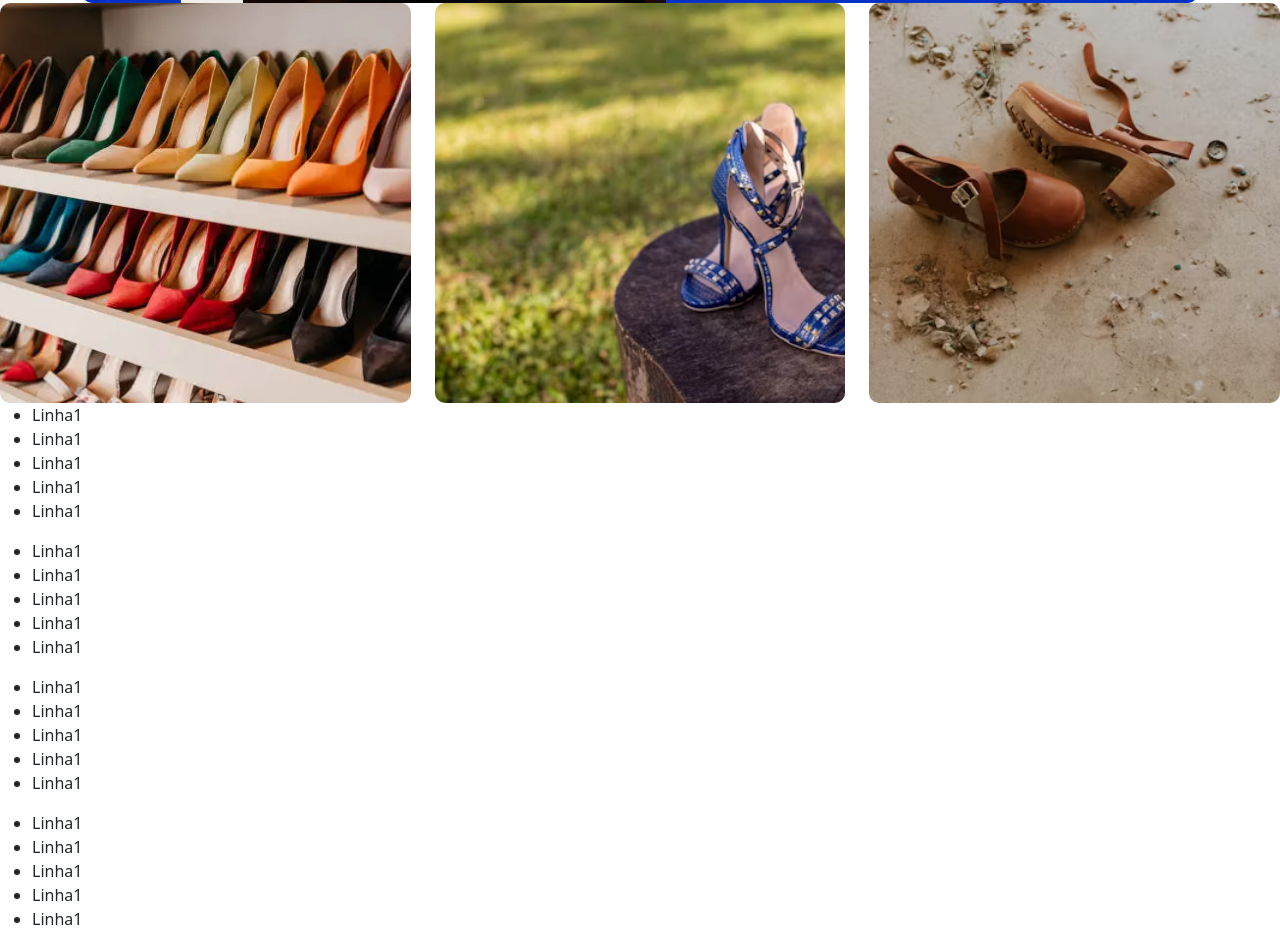
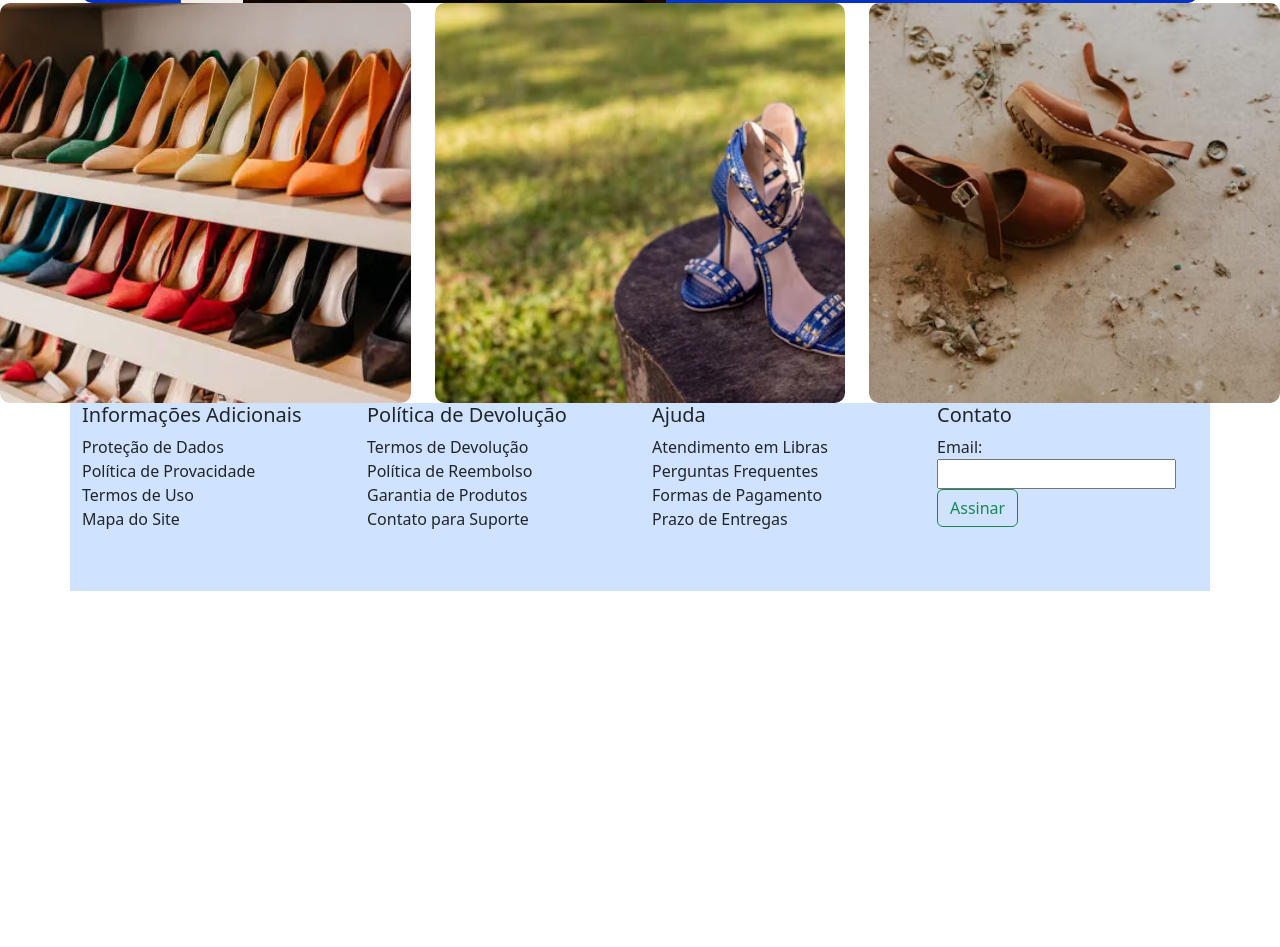
Before and after one commit to Alex20456-lo/NovaVascoGrid, a plain HTML site: page index2.html in a window 1280 px wide. Shown: the part 1379-2326 px from the top of the page. After the commit the page ends 1970 px from the top, so only its background shows below. Drawn offline with nearby package versions, Linux system fonts and the light colour scheme.

Commit message:
Mudançasdia13-10

```diff
--- a/index2.html
+++ b/index2.html
@@ -70,11 +70,11 @@
     </nav>
 
     <!-- carrossel -->
-   <div id="carouselExampleCaptions" class="carousel slide">
+   <div id="carouselCaptions" class="carousel slide">
   <div class="carousel-indicators">
-    <button type="button" data-bs-target="#carouselExampleCaptions" data-bs-slide-to="0" class="active" aria-current="true" aria-label="Slide 1"></button>
-    <button type="button" data-bs-target="#carouselExampleCaptions" data-bs-slide-to="1" aria-label="Slide 2"></button>
-    <button type="button" data-bs-target="#carouselExampleCaptions" data-bs-slide-to="2" aria-label="Slide 3"></button>
+    <button type="button" data-bs-target="#carouselCaptions" data-bs-slide-to="0" class="active" aria-current="true" aria-label="Slide 1"></button>
+    <button type="button" data-bs-target="#carouselCaptions" data-bs-slide-to="1" aria-label="Slide 2"></button>
+    <button type="button" data-bs-target="#carouselCaptions" data-bs-slide-to="2" aria-label="Slide 3"></button>
   </div>
   <div class="carousel-inner">
     <div class="carousel-item active">
@@ -99,11 +99,11 @@
       </div>
     </div>
   </div>
-  <button class="carousel-control-prev" type="button" data-bs-target="#carouselExampleCaptions" data-bs-slide="prev">
+  <button class="carousel-control-prev" type="button" data-bs-target="#carouselCaptions" data-bs-slide="prev">
     <span class="carousel-control-prev-icon" aria-hidden="true"></span>
     <span class="visually-hidden">Previous</span>
   </button>
-  <button class="carousel-control-next" type="button" data-bs-target="#carouselExampleCaptions" data-bs-slide="next">
+  <button class="carousel-control-next" type="button" data-bs-target="#carouselCaptions" data-bs-slide="next">
     <span class="carousel-control-next-icon" aria-hidden="true"></span>
     <span class="visually-hidden">Next</span>
   </button>
@@ -141,47 +141,53 @@
   </div>
 </div>
 
-<!-- rodapé -->
- <div class="geral" >
-  <div class="conteudo">
+
+
+ <!-- footer -->
+
+ <footer class="container bg-primary-subtle">
+  <div class="row">
     <div class="col">
-      <ul>
-        <li>Linha1</li>
-        <li>Linha1</li>
-        <li>Linha1</li>
-        <li>Linha1</li>
-        <li>Linha1</li>
+      <h5>Informações Adicionais</h5>
+
+      <!-- retirar o ponto de lista class="list-unstyled-->
+
+      <ul class="list-unstyled">
+        <li><a href="" class="link-secondary"></a>Proteção de Dados</li>
+        <li><a href="" class="link-secondary"></a>Política de Provacidade</li>
+        <li><a href="" class="link-secondary"></a>Termos de Uso</li>
+        <li><a href="" class="link-secondary"></a>Mapa do Site</li>
       </ul>
     </div>
     <div class="col">
-      <ul>
-        <li>Linha1</li>
-        <li>Linha1</li>
-        <li>Linha1</li>
-        <li>Linha1</li>
-        <li>Linha1</li>
+      <h5>Política de Devolução</h5>
+      <ul class="list-unstyled">
+        <li><a href="" class="link-secondary"></a>Termos de Devolução</li>
+        <li><a href="" class="link-secondary"></a>Política de Reembolso</li>
+        <li><a href="" class="link-secondary"></a>Garantia de Produtos</li>
+        <li><a href="" class="link-secondary"></a>Contato para Suporte</li>
       </ul>
     </div>
     <div class="col">
-      <ul>
-        <li>Linha1</li>
-        <li>Linha1</li>
-        <li>Linha1</li>
-        <li>Linha1</li>
-        <li>Linha1</li>
+      <h5>Ajuda</h5>
+      <ul class="list-unstyled">
+        <li><a href="" class="link-secondary"></a>Atendimento em Libras</li>
+        <li><a href="" class="link-secondary"></a>Perguntas Frequentes</li>
+        <li><a href="" class="link-secondary"></a>Formas de Pagamento</li>
+        <li><a href="" class="link-secondary"></a>Prazo de Entregas</li>
       </ul>
     </div>
     <div class="col">
-      <ul>
-        <li>Linha1</li>
-        <li>Linha1</li>
-        <li>Linha1</li>
-        <li>Linha1</li>
-        <li>Linha1</li>
+      <h5>Contato</h5>
+      <ul class="list-unstyled" >
+        <li>Email:</li>
+        <input type="email" name="" id="">
+        <li><button class="btn btn-outline-success mb-5">Assinar</button></li>
       </ul>
     </div>
   </div>
-  <div></div>
- </div>
+
+
+ </footer>
   </body>
 </html>
--- a/styles2/styles2.css
+++ b/styles2/styles2.css
@@ -25,4 +25,19 @@ img {
   border-radius: 10px;
 }
 .conteudo {
+  display: flex;
 }
+.container .row {
+  /* background-color: black;
+  color: white;
+  border-radius: 10px;
+  width: 100%; */
+}
+.row ul li {
+  list-style-type: none;
+  /* background-color: black;
+  color: white; */
+}
+.col {
+  margin: auto;
+}
```
